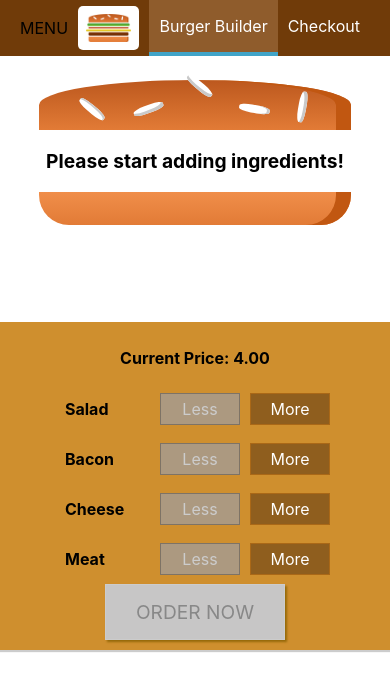
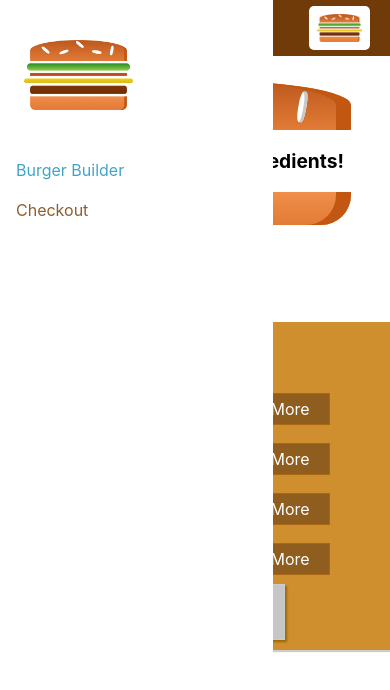
Before and after one commit to iamdarshshah/Burger-app, a React (Create React App) app: page / in a window 390 px wide. Shown: the top 690 px of the page. Built offline with nearby package versions, Linux system fonts and the light colour scheme.

Commit message:
Responsive NavBar Designed.

```diff
--- a/src/components/Layout/Layout.js
+++ b/src/components/Layout/Layout.js
@@ -2,10 +2,12 @@ import React from "react";
 import Ax from "../../hoc/Ax";
 import "./Layout.css";
 import Toolbar from "../Navigation/Toolbar/Toolbar";
+import SideDrawer from "../Navigation/SideDrawer/SideDrawer";
 
 const Layout = props => (
   <Ax>
     <Toolbar />
+    <SideDrawer />
     <main className="Content">{props.children}</main>
   </Ax>
 );
--- a/src/components/Logo/Logo.js
+++ b/src/components/Logo/Logo.js
@@ -3,7 +3,7 @@ import BurgerLogo from "../../assets/images/burger-logo.png";
 import "./Logo.css";
 
 const Logo = props => (
-  <div className="Logo">
+  <div className="Logo" style={{ height: props.height }}>
     <img src={BurgerLogo} alt="MyBurger" />
   </div>
 );
--- a/src/components/Navigation/NavigationItems/NavigationItem/NavigationItem.css
+++ b/src/components/Navigation/NavigationItems/NavigationItem/NavigationItem.css
@@ -1,19 +1,38 @@
+.NavigationItem {
+  margin: 10px 0;
+  box-sizing: border-box;
+  display: block;
+  height: 100%;
+}
+
+.NavigationItem a {
+  color: #8f5c2c;
+  text-decoration: none;
+  width: 100%;
+  box-sizing: border-box;
+  display: block;
+}
+
+.NavigationItem a:hover,
+.NavigationItem a:active,
+.NavigationItem a.active {
+  color: #40a4c8;
+}
+
+@media (min-width: 500px) {
   .NavigationItem {
     margin: 0;
-  box-sizing: border-box;
     display: flex;
     height: 100%;
+    width: auto;
     align-items: center;
   }
 
   .NavigationItem a {
     color: white;
-  text-decoration: none;
     height: 100%;
     padding: 16px 10px;
     border-bottom: 4px solid transparent;
-  box-sizing: border-box;
-  display: block;
   }
 
   .NavigationItem a:hover,
@@ -23,3 +42,4 @@
     border-bottom: 4px solid #40a4c8;
     color: white;
   }
+}
--- a/src/components/Navigation/NavigationItems/NavigationItems.css
+++ b/src/components/Navigation/NavigationItems/NavigationItems.css
@@ -3,6 +3,12 @@
   padding: 0;
   list-style: none;
   display: flex;
-  align-items: center;
+  flex-flow: column;
   height: 100%;
 }
+
+@media (min-width: 500px) {
+  .NavigationItems {
+    flex-flow: row;
+  }
+}
--- /dev/null
+++ b/src/components/Navigation/SideDrawer/SideDrawer.css
@@ -0,0 +1,27 @@
+.SideDrawer {
+  position: fixed;
+  width: 280px;
+  max-width: 70%;
+  height: 100%;
+  top: 0;
+  left: 0;
+  z-index: 200;
+  background-color: white;
+  padding: 32px 16px;
+  box-sizing: border-box;
+  transition: transform 0.3s ease-out;
+}
+
+@media (min-width: 500px) {
+  .SideDrawer {
+    display: none;
+  }
+}
+
+.Open {
+  transform: translateX(0);
+}
+
+.Close {
+  transform: translateX(-100%);
+}
--- /dev/null
+++ b/src/components/Navigation/SideDrawer/SideDrawer.js
@@ -0,0 +1,17 @@
+import React from "react";
+import Logo from "../../Logo/Logo";
+import NavigationItems from "../NavigationItems/NavigationItems";
+import "./SideDrawer.css";
+
+const SideDrawer = props => {
+  return (
+    <div className="SideDrawer">
+      <Logo height="11%" />
+      <nav style={{ marginTop: "32px" }}>
+        <NavigationItems />
+      </nav>
+    </div>
+  );
+};
+
+export default SideDrawer;
--- a/src/components/Navigation/Toolbar/Toolbar.css
+++ b/src/components/Navigation/Toolbar/Toolbar.css
@@ -16,3 +16,9 @@
 .Toolbar nav {
   height: 100%;
 }
+
+@media (max-width: 499px) {
+  .DesktopOnly {
+    display: none;
+  }
+}
--- a/src/components/Navigation/Toolbar/Toolbar.js
+++ b/src/components/Navigation/Toolbar/Toolbar.js
@@ -7,8 +7,8 @@ const Toolbar = props => {
   return (
     <header className="Toolbar">
       <div>MENU</div>
-      <Logo />
-      <nav>
+      <Logo height="80%" />
+      <nav className="DesktopOnly">
         <NavigationItems />
       </nav>
     </header>
```
Lines whose indentation alone changed are shown as unchanged.
